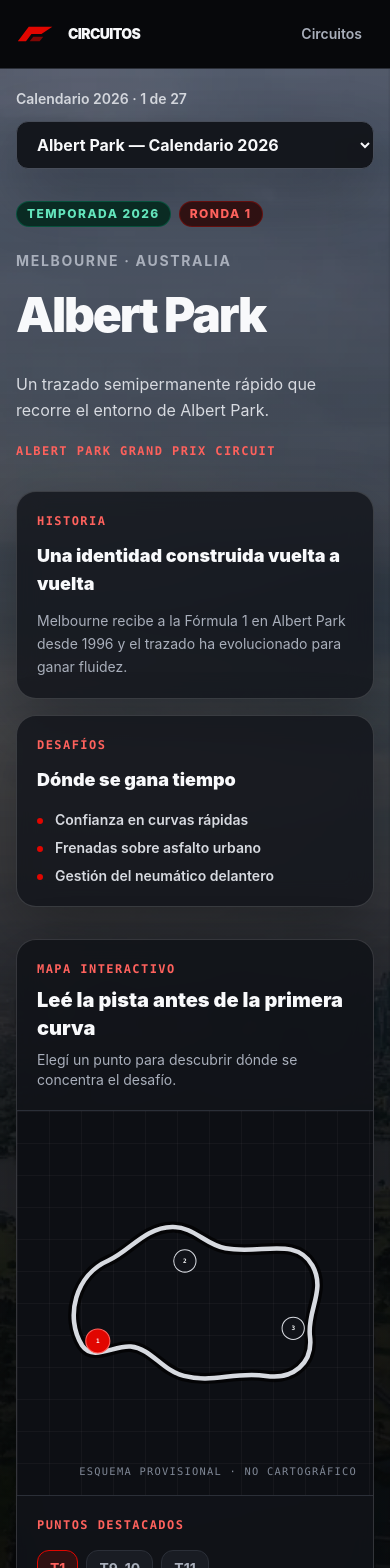
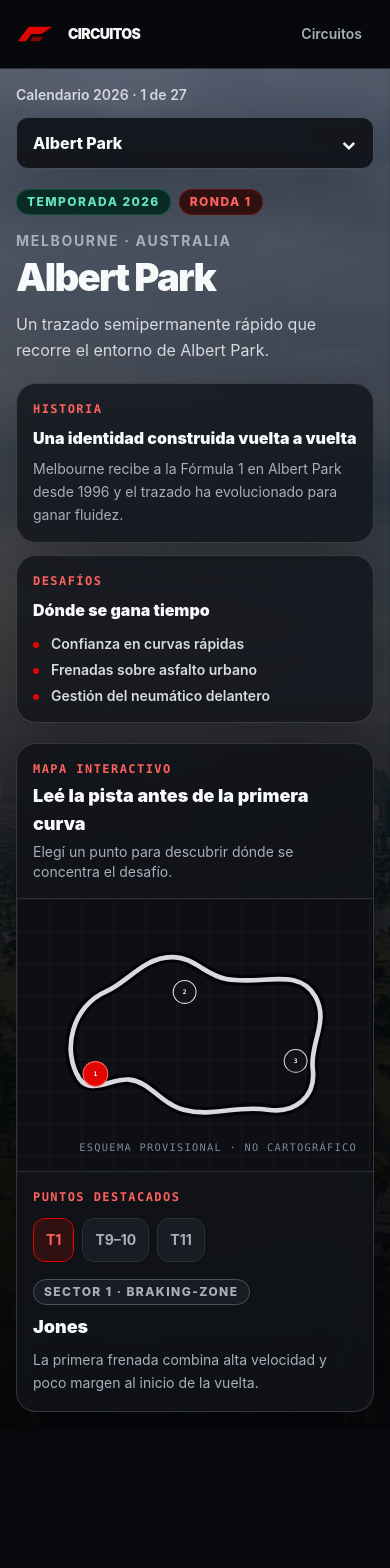
Before and after one commit to pablor-dev/f1-tracks-spa, a React (Vite) app: page / in a window 390 px wide. Shown: the top 1568 px of the page. After the commit the page ends 1428 px from the top, so only its background shows below. Built offline with nearby package versions, Linux system fonts and the light colour scheme.

Commit message:
enhance: refine responsive circuit experience

```diff
--- a/src/circuits/ui/CircuitExperience.tsx
+++ b/src/circuits/ui/CircuitExperience.tsx
@@ -47,14 +47,16 @@
         <div className="circuit-stage__shade" aria-hidden="true" />
         {backdropState === 'loading' ? <p className="circuit-media-state" role="status">Cargando ambiente del circuito…</p> : null}
         {backdropState === 'error' ? <p className="circuit-media-state" role="alert">No se pudo cargar el fondo. La información y el trazado siguen disponibles.</p> : null}
-        <div className="page-shell relative z-content py-5 sm:py-8">
+        <div className="page-shell relative z-content py-4 sm:py-5">
           <CircuitControls circuits={circuits} onNext={() => selectByOffset(1)} onPrevious={() => selectByOffset(-1)} onSelect={setSelectedId} selectedId={selectedId} />
-          <div className="mt-8 grid items-start gap-8 lg:grid-cols-experience lg:gap-10">
-            <div>
+          <div className="mt-5 grid min-w-0 items-start gap-5 lg:grid-cols-experience lg:gap-7">
+            <div className="min-w-0">
               <CircuitHero circuit={selectedCircuit} />
               <CircuitDetails circuit={selectedCircuit} />
             </div>
-            <TrackExplorer circuit={selectedCircuit} key={selectedCircuit.id} />
+            <div className="min-w-0">
+              <TrackExplorer circuit={selectedCircuit} key={selectedCircuit.id} />
+            </div>
           </div>
         </div>
       </section>
--- a/src/circuits/ui/molecules/CircuitControls.tsx
+++ b/src/circuits/ui/molecules/CircuitControls.tsx
@@ -1,4 +1,4 @@
-import { useEffect, useRef } from 'react'
+import { useCallback, useEffect, useRef, useState } from 'react'
 import { Button } from '../../../shared/ui/atoms/Button'
 import type { Circuit } from '../../model/circuit'
 
@@ -16,15 +16,69 @@
 }
 
 export function CircuitControls({ circuits, onNext, onPrevious, onSelect, selectedId }: CircuitControlsProps) {
-  const optionRefs = useRef<Record<string, HTMLDivElement | null>>({})
+  const [isMobileMenuOpen, setIsMobileMenuOpen] = useState(false)
+  const [focusedIndex, setFocusedIndex] = useState(0)
+  const carouselOptionRefs = useRef<Record<string, HTMLDivElement | null>>({})
+  const mobileMenuRef = useRef<HTMLDivElement | null>(null)
+  const mobileTriggerRef = useRef<HTMLButtonElement | null>(null)
+  const mobileOptionRefs = useRef<Array<HTMLButtonElement | null>>([])
   const selectedIndex = circuits.findIndex((circuit) => circuit.id === selectedId)
   const selectedCircuit = circuits[selectedIndex]
 
-  useEffect(() => {
-    const selectedOption = optionRefs.current[selectedId]
+  const centerSelectedCarouselOption = useCallback(() => {
+    const selectedOption = carouselOptionRefs.current[selectedId]
     const reduceMotion = window.matchMedia?.('(prefers-reduced-motion: reduce)').matches ?? false
     selectedOption?.scrollIntoView?.({ behavior: reduceMotion ? 'auto' : 'smooth', block: 'nearest', inline: 'center' })
   }, [selectedId])
+
+  useEffect(() => centerSelectedCarouselOption(), [centerSelectedCarouselOption])
+
+  useEffect(() => {
+    const desktopQuery = window.matchMedia?.('(min-width: 48rem)')
+    if (!desktopQuery) return
+
+    const centerWhenCarouselBecomesVisible = (event: MediaQueryListEvent) => {
+      if (event.matches) centerSelectedCarouselOption()
+    }
+
+    desktopQuery.addEventListener('change', centerWhenCarouselBecomesVisible)
+    return () => desktopQuery.removeEventListener('change', centerWhenCarouselBecomesVisible)
+  }, [centerSelectedCarouselOption])
+
+  useEffect(() => {
+    if (!isMobileMenuOpen) return
+    const focusedOption = mobileOptionRefs.current[focusedIndex]
+    focusedOption?.focus()
+    focusedOption?.scrollIntoView?.({ block: 'nearest' })
+  }, [focusedIndex, isMobileMenuOpen])
+
+  useEffect(() => {
+    if (!isMobileMenuOpen) return
+    const closeOnOutsidePointer = (event: PointerEvent) => {
+      if (!mobileMenuRef.current?.contains(event.target as Node)) setIsMobileMenuOpen(false)
+    }
+    document.addEventListener('pointerdown', closeOnOutsidePointer)
+    return () => document.removeEventListener('pointerdown', closeOnOutsidePointer)
+  }, [isMobileMenuOpen])
+
+  const openMobileMenu = (index = selectedIndex) => {
+    setFocusedIndex(Math.max(0, index))
+    setIsMobileMenuOpen(true)
+  }
+
+  const closeMobileMenu = (restoreFocus = false) => {
+    setIsMobileMenuOpen(false)
+    if (restoreFocus) queueMicrotask(() => mobileTriggerRef.current?.focus())
+  }
+
+  const selectFromMobileMenu = (circuit: Circuit) => {
+    onSelect(circuit.id)
+    closeMobileMenu(true)
+  }
+
+  const moveMobileFocus = (nextIndex: number) => {
+    setFocusedIndex((nextIndex + circuits.length) % circuits.length)
+  }
 
   return (
     <div id="calendario">
@@ -32,18 +86,82 @@
         {selectedCircuit ? `${getCategoryLabel(selectedCircuit)} · ${selectedIndex + 1} de ${circuits.length}` : 'Circuito no disponible'}
       </div>
 
-      <div className="mt-3 md:hidden">
-        <label className="sr-only" htmlFor="circuit-selector">Seleccionar circuito</label>
-        <select
-          className="focus-ring min-h-control w-full rounded-control border border-line-strong bg-surface/95 px-4 py-3 text-base font-bold text-content shadow-panel"
-          id="circuit-selector"
-          onChange={(event) => onSelect(event.target.value)}
-          value={selectedId}
+      <div className="relative mt-3 md:hidden" ref={mobileMenuRef}>
+        <button
+          aria-controls="mobile-circuit-list"
+          aria-expanded={isMobileMenuOpen}
+          aria-haspopup="listbox"
+          aria-label={`Seleccionar circuito. Activo: ${selectedCircuit?.name ?? 'ninguno'}`}
+          className="circuit-menu__trigger focus-ring"
+          onClick={() => isMobileMenuOpen ? closeMobileMenu() : openMobileMenu()}
+          onKeyDown={(event) => {
+            if (event.key === 'ArrowDown' || event.key === 'ArrowUp') {
+              event.preventDefault()
+              openMobileMenu(selectedIndex)
+            } else if (event.key === 'Home') {
+              event.preventDefault()
+              openMobileMenu(0)
+            } else if (event.key === 'End') {
+              event.preventDefault()
+              openMobileMenu(circuits.length - 1)
+            } else if (event.key === 'Escape' && isMobileMenuOpen) {
+              event.preventDefault()
+              closeMobileMenu()
+            }
+          }}
+          ref={mobileTriggerRef}
+          type="button"
         >
-          {circuits.map((circuit) => (
-            <option key={circuit.id} value={circuit.id}>{circuit.name} — {getCategoryLabel(circuit)}</option>
-          ))}
-        </select>
+          <span className="min-w-0 break-words text-left">{selectedCircuit?.name}</span>
+          <span aria-hidden="true" className={`circuit-menu__chevron ${isMobileMenuOpen ? 'is-open' : ''}`}>⌄</span>
+        </button>
+
+        {isMobileMenuOpen ? (
+          <div aria-label="Circuitos disponibles" className="circuit-menu__panel" id="mobile-circuit-list" role="listbox">
+            {circuits.map((circuit, index) => {
+              const isSelected = circuit.id === selectedId
+              const specialLabel = circuit.category === 'special' ? getCategoryLabel(circuit) : null
+              return (
+                <button
+                  aria-label={specialLabel ? `${circuit.name}, ${specialLabel}` : circuit.name}
+                  aria-selected={isSelected}
+                  className="circuit-menu__option focus-ring"
+                  key={circuit.id}
+                  onClick={() => selectFromMobileMenu(circuit)}
+                  onKeyDown={(event) => {
+                    if (event.key === 'ArrowDown') {
+                      event.preventDefault()
+                      moveMobileFocus(index + 1)
+                    } else if (event.key === 'ArrowUp') {
+                      event.preventDefault()
+                      moveMobileFocus(index - 1)
+                    } else if (event.key === 'Home') {
+                      event.preventDefault()
+                      moveMobileFocus(0)
+                    } else if (event.key === 'End') {
+                      event.preventDefault()
+                      moveMobileFocus(circuits.length - 1)
+                    } else if (event.key === 'Enter' || event.key === ' ') {
+                      event.preventDefault()
+                      selectFromMobileMenu(circuit)
+                    } else if (event.key === 'Escape') {
+                      event.preventDefault()
+                      closeMobileMenu(true)
+                    }
+                  }}
+                  ref={(element) => { mobileOptionRefs.current[index] = element }}
+                  role="option"
+                  tabIndex={index === focusedIndex ? 0 : -1}
+                  type="button"
+                >
+                  <span className="min-w-0 flex-1 break-words text-left leading-snug">{circuit.name}</span>
+                  {specialLabel ? <span className="circuit-menu__status">{specialLabel}</span> : null}
+                  {isSelected ? <span aria-label="Seleccionado" className="circuit-menu__check">✓</span> : null}
+                </button>
+              )
+            })}
+          </div>
+        ) : null}
       </div>
 
       <div className="mt-3 hidden grid-cols-circuit-selector items-stretch gap-2 md:grid">
@@ -58,7 +176,7 @@
               <div
                 className="shrink-0 snap-center"
                 key={circuit.id}
-                ref={(element) => { optionRefs.current[circuit.id] = element }}
+                ref={(element) => { carouselOptionRefs.current[circuit.id] = element }}
                 role="listitem"
               >
                 <Button
--- a/src/circuits/ui/organisms/CircuitDetails.tsx
+++ b/src/circuits/ui/organisms/CircuitDetails.tsx
@@ -4,17 +4,17 @@
 
 export function CircuitDetails({ circuit }: CircuitDetailsProps) {
   return (
-    <section className="mt-8" id="historia" aria-labelledby="historia-title">
-      <div className="grid gap-4 sm:grid-cols-2 lg:grid-cols-1">
-        <article className="rounded-panel border border-white/15 bg-surface/80 p-5 shadow-panel backdrop-blur-md sm:p-6">
+    <section className="mt-5 min-w-0" id="historia" aria-labelledby="historia-title">
+      <div className="grid min-w-0 gap-3 sm:grid-cols-2">
+        <article className="min-w-0 rounded-panel border border-white/15 bg-surface/80 p-4 shadow-panel backdrop-blur-md sm:p-5">
           <p className="eyebrow">Historia</p>
-          <h2 className="mt-3 text-lg font-black" id="historia-title">Una identidad construida vuelta a vuelta</h2>
-          <p className="mt-3 text-sm leading-relaxed text-content-muted">{circuit.history}</p>
+          <h2 className="mt-2 text-base font-black" id="historia-title">Una identidad construida vuelta a vuelta</h2>
+          <p className="mt-2 text-sm leading-relaxed text-content-muted">{circuit.history}</p>
         </article>
-        <article className="rounded-panel border border-white/15 bg-surface/80 p-5 shadow-panel backdrop-blur-md sm:p-6">
+        <article className="min-w-0 rounded-panel border border-white/15 bg-surface/80 p-4 shadow-panel backdrop-blur-md sm:p-5">
           <p className="eyebrow">Desafíos</p>
-          <h2 className="mt-3 text-lg font-black">Dónde se gana tiempo</h2>
-          <ul className="mt-4 grid gap-2">
+          <h2 className="mt-2 text-base font-black">Dónde se gana tiempo</h2>
+          <ul className="mt-3 grid gap-1.5">
             {circuit.challenges.map((challenge) => (
               <li className="flex items-start gap-3 text-sm font-semibold text-content-soft" key={challenge}>
                 <span aria-hidden="true" className="mt-2 h-1.5 w-1.5 shrink-0 rounded-full bg-brand" />
--- a/src/circuits/ui/organisms/CircuitHero.tsx
+++ b/src/circuits/ui/organisms/CircuitHero.tsx
@@ -6,16 +6,15 @@
 export function CircuitHero({ circuit }: CircuitHeroProps) {
   const isOfficial = circuit.category === 'official'
   return (
-    <section aria-labelledby="circuit-title" className="relative">
-      <div className="relative max-w-2xl">
+    <section aria-labelledby="circuit-title" className="relative min-w-0">
+      <div className="relative min-w-0 max-w-2xl">
         <div className="flex flex-wrap items-center gap-2">
           <Badge tone={isOfficial ? 'official' : 'special'}>{isOfficial ? `Temporada ${circuit.season}` : 'Archivo histórico'}</Badge>
           {isOfficial ? <Badge tone="brand">Ronda {circuit.round}</Badge> : <Badge>{circuit.status === 'historic' ? 'Histórico' : 'Especial'} · Fuera del calendario 2026</Badge>}
         </div>
-        <p className="mt-6 text-sm font-bold tracking-label text-content-muted uppercase">{circuit.city} · {circuit.country}</p>
-        <h1 className="mt-2 text-display font-black tracking-display text-balance text-content" id="circuit-title">{circuit.name}</h1>
-        <p className="mt-5 max-w-2xl text-base leading-relaxed text-content-soft sm:text-lg">{circuit.summary}</p>
-        <p className="mt-5 font-mono text-xs font-bold tracking-label text-brand-bright uppercase">{circuit.officialName}</p>
+        <p className="mt-4 text-sm font-bold tracking-label text-content-muted uppercase">{circuit.city} · {circuit.country}</p>
+        <h1 className="circuit-title mt-2 font-black tracking-display text-content" id="circuit-title">{circuit.name}</h1>
+        <p className="mt-4 max-w-2xl text-base leading-relaxed text-content-soft">{circuit.summary}</p>
       </div>
     </section>
   )
--- a/src/circuits/ui/organisms/TrackExplorer.tsx
+++ b/src/circuits/ui/organisms/TrackExplorer.tsx
@@ -9,14 +9,14 @@
   const selectHotspot = (hotspot: TrackHotspot) => setSelectedHotspot(hotspot)
 
   return (
-    <section aria-labelledby="trazado-title" className="overflow-hidden rounded-panel border border-white/15 bg-surface/90 shadow-panel backdrop-blur-md">
-      <div className="border-b border-line-subtle p-5 sm:p-6">
+    <section aria-labelledby="trazado-title" className="min-w-0 overflow-hidden rounded-panel border border-white/15 bg-surface/90 shadow-panel backdrop-blur-md">
+      <div className="border-b border-line-subtle p-4 sm:px-5 sm:py-4">
         <p className="eyebrow">Mapa interactivo</p>
-        <h2 className="mt-2 text-xl font-black sm:text-2xl" id="trazado-title">Leé la pista antes de la primera curva</h2>
-        <p className="mt-2 text-sm text-content-muted">Elegí un punto para descubrir dónde se concentra el desafío.</p>
+        <h2 className="mt-1 text-lg font-black sm:text-xl" id="trazado-title">Leé la pista antes de la primera curva</h2>
+        <p className="mt-1 text-sm text-content-muted">Elegí un punto para descubrir dónde se concentra el desafío.</p>
       </div>
-      <div className="track-grid relative min-h-track overflow-hidden p-4 sm:p-7">
-          <svg aria-label={`Representación esquemática interactiva del trazado de ${circuit.officialName}`} className="relative z-content h-full min-h-track w-full overflow-visible" role="img" viewBox={circuit.track.viewBox}>
+      <div className="track-canvas track-grid relative overflow-hidden p-3 sm:p-4">
+          <svg aria-label={`Representación esquemática interactiva del trazado de ${circuit.officialName}`} className="relative z-content h-full w-full overflow-visible" role="img" viewBox={circuit.track.viewBox}>
             <path className="track-shadow" d={circuit.track.svg} fill="none" pathLength="1" />
             <path className="track-line" d={circuit.track.svg} fill="none" pathLength="1" />
             {circuit.track.hotspots.map((hotspot, index) => {
@@ -46,15 +46,15 @@
           </svg>
           <span className="absolute right-4 bottom-4 font-mono text-[0.65rem] tracking-label text-content-dim uppercase">Esquema provisional · no cartográfico</span>
       </div>
-      <div className="border-t border-line-subtle p-5 sm:p-6">
+      <div className="border-t border-line-subtle p-4 sm:px-5 sm:py-4">
           <p className="eyebrow">Puntos destacados</p>
-          <div className="mt-4 flex flex-wrap gap-2">
+          <div className="mt-3 flex flex-wrap gap-2">
             {circuit.track.hotspots.map((hotspot) => {
               const isSelected = hotspot.id === selectedHotspot?.id
               return (
                 <button
                   aria-pressed={isSelected}
-                  className={`focus-ring rounded-control border px-3 py-2 text-left text-sm font-bold transition-ui ${isSelected ? 'border-brand bg-brand-soft text-brand-bright' : 'border-line-subtle bg-surface-raised text-content-muted hover:border-line-strong hover:text-content'}`}
+                  className={`focus-ring min-h-control rounded-control border px-3 py-2 text-left text-sm font-bold transition-ui ${isSelected ? 'border-brand bg-brand-soft text-brand-bright' : 'border-line-subtle bg-surface-raised text-content-muted hover:border-line-strong hover:text-content'}`}
                   key={hotspot.id}
                   onClick={() => selectHotspot(hotspot)}
                   type="button"
@@ -65,10 +65,10 @@
             })}
           </div>
           {selectedHotspot ? (
-            <div className="mt-6" aria-atomic="true" aria-live="polite">
+            <div className="mt-4" aria-atomic="true" aria-live="polite">
               <Badge>Sector {selectedHotspot.sector} · {selectedHotspot.type}</Badge>
-              <h3 className="mt-3 text-xl font-black">{selectedHotspot.title}</h3>
-              <p className="mt-3 leading-relaxed text-content-muted">{selectedHotspot.description}</p>
+              <h3 className="mt-2 text-lg font-black">{selectedHotspot.title}</h3>
+              <p className="mt-2 text-sm leading-relaxed text-content-muted">{selectedHotspot.description}</p>
             </div>
           ) : <p className="mt-8 text-content-muted">No hay puntos destacados.</p>}
       </div>
--- a/src/index.css
+++ b/src/index.css
@@ -82,6 +82,14 @@
   overflow: hidden;
   background-color: var(--color-canvas);
 }
+.circuit-title {
+  max-width: 100%;
+  overflow-wrap: anywhere;
+  font-size: clamp(2.4rem, 4.6vw, 4.75rem);
+  hyphens: auto;
+  line-height: 0.94;
+  text-wrap: balance;
+}
 .circuit-stage__shade {
   position: absolute;
   inset: 0;
@@ -155,6 +163,7 @@
   background-image: linear-gradient(rgb(255 255 255 / 0.035) 1px, transparent 1px), linear-gradient(90deg, rgb(255 255 255 / 0.035) 1px, transparent 1px);
   background-size: 2rem 2rem;
 }
+.track-canvas { height: clamp(14rem, 36vh, 17rem); }
 .track-shadow { stroke: rgb(0 0 0 / 0.7); stroke-linecap: round; stroke-linejoin: round; stroke-width: 22; }
 .track-line { stroke: var(--color-content-soft); stroke-linecap: round; stroke-linejoin: round; stroke-width: 9; transition: stroke 300ms var(--ease-drive); }
 .track-marker { cursor: pointer; }
@@ -200,8 +209,98 @@
   text-transform: uppercase;
   white-space: nowrap;
 }
+.circuit-menu__trigger {
+  display: flex;
+  width: 100%;
+  min-height: 3.25rem;
+  align-items: center;
+  justify-content: space-between;
+  gap: 1rem;
+  border: 1px solid var(--color-line-strong);
+  border-radius: var(--radius-control);
+  background: rgb(17 19 25 / 0.95);
+  padding: 0.75rem 1rem;
+  color: var(--color-content);
+  font-size: 1rem;
+  font-weight: 800;
+  box-shadow: var(--shadow-panel);
+  transition: border-color 180ms var(--ease-drive), background-color 180ms var(--ease-drive);
+}
+.circuit-menu__trigger:hover, .circuit-menu__trigger[aria-expanded='true'] {
+  border-color: var(--color-content-muted);
+  background: rgb(25 28 35 / 0.98);
+}
+.circuit-menu__chevron {
+  flex: none;
+  font-size: 1.25rem;
+  line-height: 1;
+  transition: transform 180ms var(--ease-drive);
+}
+.circuit-menu__chevron.is-open { transform: rotate(180deg); }
+.circuit-menu__panel {
+  position: absolute;
+  top: calc(100% + 0.5rem);
+  right: 0;
+  left: 0;
+  z-index: 30;
+  max-height: min(60vh, 26rem);
+  overflow-x: hidden;
+  overflow-y: auto;
+  overscroll-behavior: contain;
+  border: 1px solid var(--color-line-strong);
+  border-radius: var(--radius-panel);
+  background: rgb(17 19 25 / 0.98);
+  padding: 0.4rem;
+  box-shadow: var(--shadow-panel);
+  backdrop-filter: blur(1rem);
+}
+.circuit-menu__option {
+  display: flex;
+  width: 100%;
+  min-height: 3.25rem;
+  align-items: center;
+  gap: 0.75rem;
+  border: 1px solid transparent;
+  border-radius: var(--radius-control);
+  padding: 0.7rem 0.75rem;
+  color: var(--color-content-soft);
+  font-size: 0.95rem;
+  font-weight: 750;
+  transition: color 180ms var(--ease-drive), background-color 180ms var(--ease-drive), border-color 180ms var(--ease-drive);
+}
+.circuit-menu__option:hover, .circuit-menu__option:focus-visible {
+  border-color: var(--color-line-strong);
+  background: var(--color-surface-overlay);
+  color: var(--color-content);
+}
+.circuit-menu__option[aria-selected='true'] {
+  border-color: rgb(225 6 0 / 0.55);
+  background: var(--color-brand-soft);
+  color: var(--color-content);
+}
+.circuit-menu__status {
+  flex: none;
+  border: 1px solid rgb(200 155 60 / 0.35);
+  border-radius: var(--radius-pill);
+  padding: 0.2rem 0.4rem;
+  color: var(--color-gold-bright);
+  font-family: var(--font-mono);
+  font-size: 0.6rem;
+  font-weight: 800;
+  letter-spacing: 0.05em;
+  text-transform: uppercase;
+}
+.circuit-menu__check {
+  flex: none;
+  width: 1.5rem;
+  color: var(--color-brand-bright);
+  font-size: 1rem;
+  font-weight: 900;
+  text-align: center;
+}
 
 @media (min-width: 40rem) { .page-shell { width: min(100% - 3rem, 88rem); } }
+@media (min-width: 64rem) { .track-canvas { height: clamp(12.75rem, 27vh, 15rem); } }
 @media (max-width: 63.99rem) {
   .circuit-stage__shade {
     background:
```
